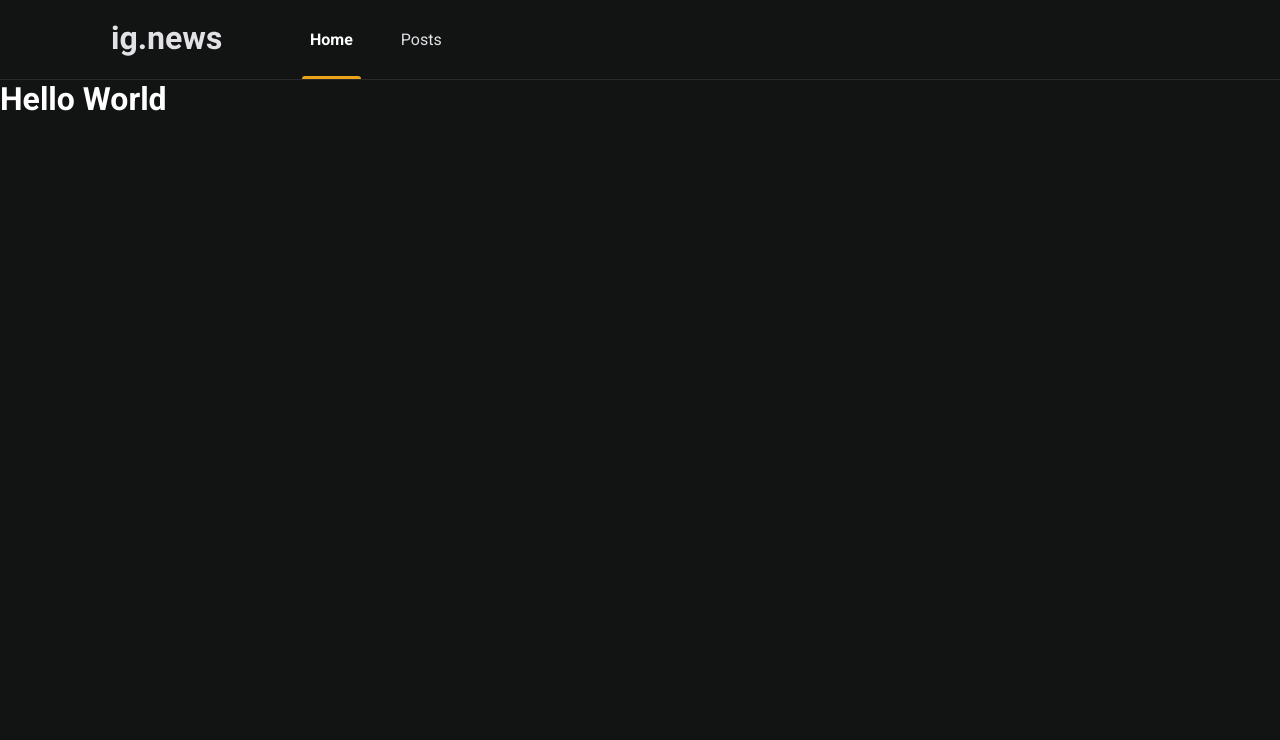
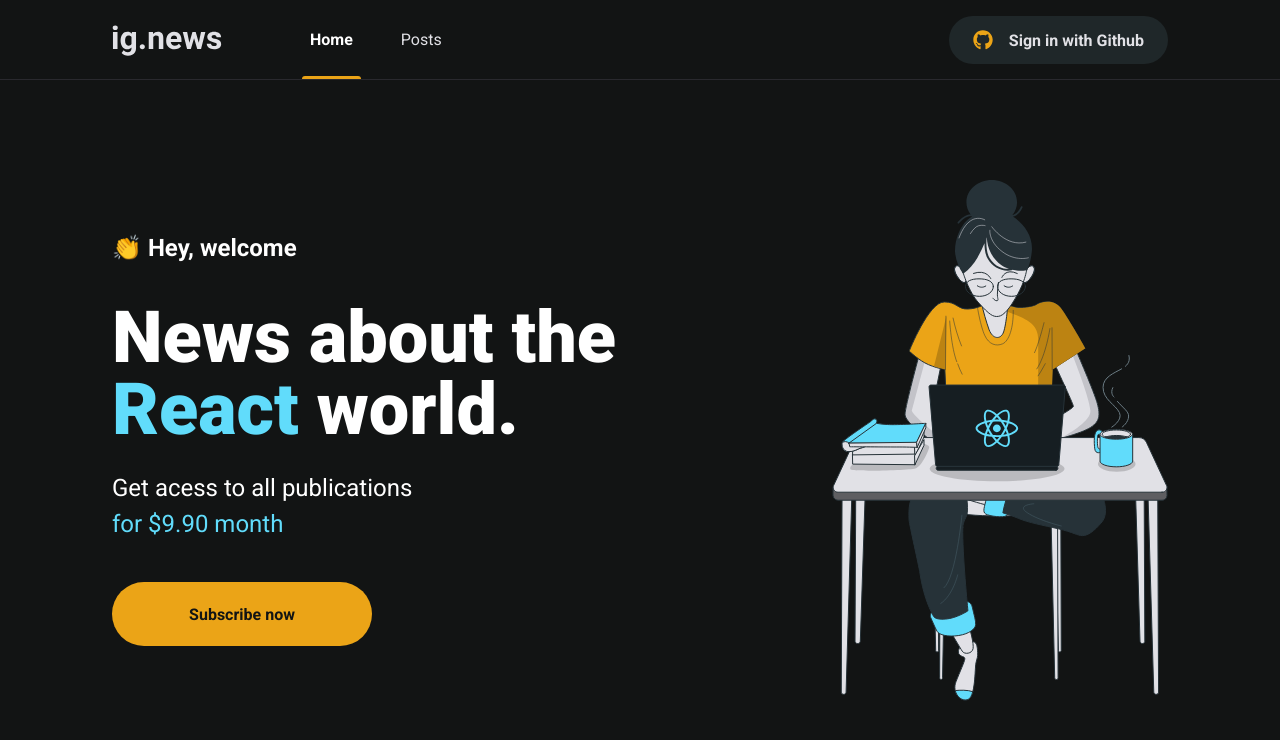
Before and after one commit to JeshuaBen/igNews, a Next.js app: page / in a window 1280 px wide. Shown: the top 740 px of the page. Built offline with nearby package versions, Linux system fonts and the light colour scheme.

Commit message:
Finished the homePage

```diff
--- a/package.json
+++ b/package.json
@@ -12,6 +12,7 @@
     "next": "12.1.6",
     "react": "18.2.0",
     "react-dom": "18.2.0",
+    "react-icons": "^4.4.0",
     "sass": "^1.52.3"
   },
   "devDependencies": {
--- a/src/components/Header/index.tsx
+++ b/src/components/Header/index.tsx
@@ -1,3 +1,4 @@
+import { SignInButton } from "../SiginInButton";
 import styles from "./styles.module.scss";
 
 export const Header = () => {
@@ -11,6 +12,7 @@
           </a>
           <a href="#">Posts</a>
         </nav>
+        <SignInButton />
       </div>
     </header>
   );
--- a/src/components/Header/styles.module.scss
+++ b/src/components/Header/styles.module.scss
@@ -53,4 +53,8 @@
       }
     }
   }
+
+  button {
+    margin-left: auto;
+  }
 }
--- /dev/null
+++ b/src/components/SiginInButton/index.tsx
@@ -0,0 +1,21 @@
+import { FaGithub } from "react-icons/fa";
+import { FiX } from "react-icons/fi";
+
+import styles from "./styles.module.scss";
+
+export const SignInButton = () => {
+  const isUserLoggedIn = false;
+
+  return isUserLoggedIn ? (
+    <button type="button" className={styles.signInButton}>
+      <FaGithub color="#04d361" />
+      Jeshua Costa
+      <FiX color="#737380" className={styles.closeIcon} />
+    </button>
+  ) : (
+    <button type="button" className={styles.signInButton}>
+      <FaGithub color="#eba417" />
+      Sign in with Github
+    </button>
+  );
+};
--- /dev/null
+++ b/src/components/SiginInButton/styles.module.scss
@@ -0,0 +1,33 @@
+.signInButton {
+  height: 3rem;
+  border-radius: 3rem;
+  background: var(--gray-850);
+  border: 0;
+  padding: 0 1.5rem;
+
+  display: flex;
+  align-items: center;
+  justify-content: center;
+
+  color: var(--titles);
+  font-weight: bold;
+
+  svg {
+    width: 20px;
+    height: 20px;
+  }
+
+  svg.closeIcon {
+    margin-left: 1rem;
+  }
+
+  svg:first-child {
+    margin-right: 1rem;
+  }
+
+  transition: filter 0.2s;
+
+  &:hover {
+    filter: brightness(0.8);
+  }
+}
--- /dev/null
+++ b/src/components/SubscribeButton/index.tsx
@@ -0,0 +1,9 @@
+import styles from "./styles.module.scss";
+
+export const SubscribeButton = () => {
+  return (
+    <button type="button" className={styles.subscribeButton}>
+      Subscribe now
+    </button>
+  );
+};
--- /dev/null
+++ b/src/components/SubscribeButton/styles.module.scss
@@ -0,0 +1,19 @@
+.subscribeButton {
+  height: 4rem;
+  width: 260px;
+  border: 0;
+  border-radius: 2rem;
+  background: var(--yellow);
+  color: var(--background);
+  font-weight: bold;
+
+  display: flex;
+  align-items: center;
+  justify-content: center;
+
+  transition: filter 0.2s;
+
+  &:hover {
+    filter: brightness(0.8);
+  }
+}
--- /dev/null
+++ b/src/pages/home.module.scss
@@ -0,0 +1,41 @@
+.contentContainer {
+  max-width: 1120px;
+  margin: 0 auto;
+  padding: 0 2rem;
+  height: calc(100vh - 5rem);
+
+  display: flex;
+  align-items: center;
+  justify-content: space-between;
+}
+
+.hero {
+  max-width: 600px;
+
+  > span {
+    font-size: 1.5rem;
+    font-weight: bold;
+  }
+
+  h1 {
+    font-size: 4.5rem;
+    line-height: 4.5rem;
+    font-weight: 900;
+    margin-top: 2.5rem;
+
+    span {
+      color: var(--blue);
+    }
+  }
+
+  p {
+    font-size: 1.5rem;
+    line-height: 2.25rem;
+    margin-top: 1.5rem;
+    margin-bottom: 2.5rem;
+
+    span {
+      color: var(--blue);
+    }
+  }
+}
--- a/src/pages/index.tsx
+++ b/src/pages/index.tsx
@@ -1,12 +1,29 @@
 import Head from "next/head";
+import { SubscribeButton } from "../components/SubscribeButton";
+
+import styles from "./home.module.scss";
 
 export default function Home() {
   return (
     <>
       <Head>
-        <title>Início | igNews</title>
+        <title>Home | igNews</title>
       </Head>
-      <h1>Hello World</h1>
+
+      <main className={styles.contentContainer}>
+        <section className={styles.hero}>
+          <span>👏 Hey, welcome</span>
+          <h1>
+            News about the <span>React</span> world.
+          </h1>
+          <p>
+            Get acess to all publications <br />
+            <span>for $9.90 month</span>
+          </p>
+          <SubscribeButton />
+        </section>
+        <img src="/images/avatar.svg" alt="girl coding" />
+      </main>
     </>
   );
 }
--- a/src/styles/global.scss
+++ b/src/styles/global.scss
@@ -12,6 +12,7 @@
   --titles: #e1e1e6;
   --texts: #a8a8b3;
   --gray-700: #29292e;
+  --gray-850: #1f2729;
   --shape: #1f2729;
   --background: #121414;
 }
```
Also changed, not shown: 1 other file (tests, documents, lock files or other folders).
